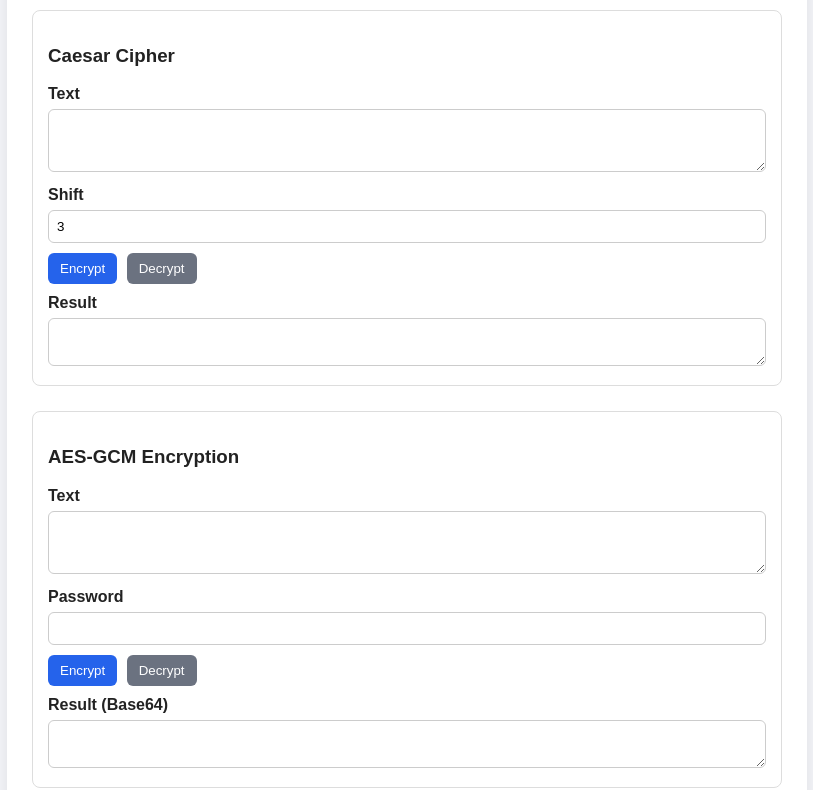
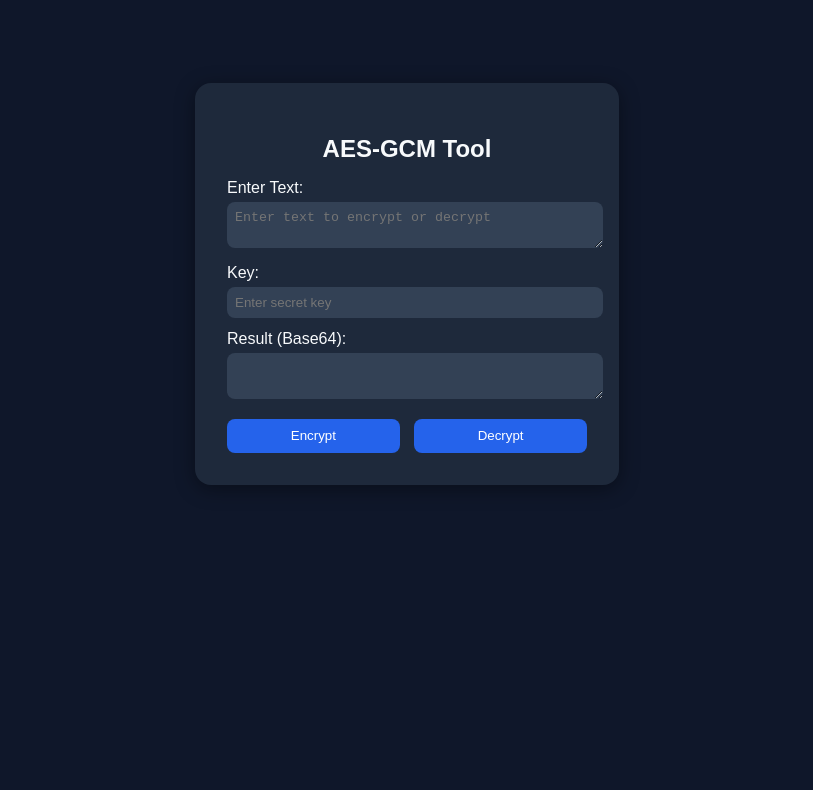
Before and after one commit to Whitedevil0237/Encryption-Decryption-, a plain HTML site: page index.html in a window 1280 px wide. Shown: the part 116-906 px from the top of the page, without its empty margins (233-1046 px from the left). After the commit the page ends 800 px from the top, so only its background shows below. Drawn offline with Linux system fonts and the light colour scheme.

Commit message:
Update index.html

```diff
--- a/index.html
+++ b/index.html
@@ -2,206 +2,161 @@
 <html lang="en">
 <head>
   <meta charset="UTF-8" />
-  <title>Encryption & Decryption Tool</title>
+  <meta name="viewport" content="width=device-width, initial-scale=1.0" />
+  <title>AES-GCM Encryption/Decryption</title>
   <style>
     body {
-      font-family: Arial, sans-serif;
-      background: #f5f6fa;
-      color: #222;
-      padding: 20px;
+      font-family: "Poppins", sans-serif;
+      background: #0f172a;
+      color: #f8fafc;
+      display: flex;
+      justify-content: center;
+      align-items: center;
+      height: 100vh;
+      margin: 0;
     }
     .container {
-      max-width: 750px;
-      margin: 0 auto;
-      background: #fff;
-      padding: 25px;
-      border-radius: 10px;
-      box-shadow: 0 4px 20px rgba(0,0,0,0.1);
+      background: #1e293b;
+      padding: 2rem;
+      border-radius: 1rem;
+      width: 360px;
+      box-shadow: 0 4px 20px rgba(0, 0, 0, 0.4);
     }
     h2 {
       text-align: center;
-    }
-    .section {
-      margin: 25px 0;
-      border: 1px solid #ddd;
-      padding: 15px;
-      border-radius: 8px;
+      margin-bottom: 1rem;
     }
     label {
       display: block;
-      margin-top: 10px;
-      font-weight: bold;
+      margin-top: 0.75rem;
     }
-    textarea, input[type="number"], input[type="password"] {
+    input, textarea {
       width: 100%;
-      padding: 8px;
-      margin-top: 6px;
-      border-radius: 6px;
-      border: 1px solid #ccc;
-      box-sizing: border-box;
+      padding: 0.5rem;
+      border-radius: 0.5rem;
+      border: none;
+      outline: none;
+      margin-top: 0.3rem;
+      background: #334155;
+      color: white;
     }
     button {
+      width: 48%;
+      margin-top: 1rem;
+      padding: 0.6rem;
+      border: none;
+      border-radius: 0.5rem;
       background: #2563eb;
       color: white;
-      border: none;
-      border-radius: 6px;
-      padding: 8px 12px;
-      margin-top: 10px;
-      margin-right: 5px;
       cursor: pointer;
+      transition: 0.3s;
     }
-    button.secondary {
-      background: #6b7280;
+    button:hover {
+      background: #1d4ed8;
+    }
+    .btn-row {
+      display: flex;
+      justify-content: space-between;
     }
   </style>
 </head>
 <body>
   <div class="container">
-    <h2>🔐 Encryption & Decryption Tool</h2>
+    <h2>AES-GCM Tool</h2>
+    <label>Enter Text:</label>
+    <textarea id="inputText" rows="2" placeholder="Enter text to encrypt or decrypt"></textarea>
 
-    <!-- Caesar Cipher -->
-    <div class="section">
-      <h3>Caesar Cipher</h3>
-      <label>Text</label>
-      <textarea id="caesarText" rows="3"></textarea>
+    <label>Key:</label>
+    <input type="text" id="keyInput" placeholder="Enter secret key" />
 
-      <label>Shift</label>
-      <input type="number" id="caesarShift" value="3" />
+    <label>Result (Base64):</label>
+    <textarea id="resultText" rows="2" readonly></textarea>
 
-      <div>
-        <button onclick="encryptCaesar()">Encrypt</button>
-        <button class="secondary" onclick="decryptCaesar()">Decrypt</button>
-      </div>
-
-      <label>Result</label>
-      <textarea id="caesarResult" readonly rows="2"></textarea>
-    </div>
-
-    <!-- AES Encryption -->
-    <div class="section">
-      <h3>AES-GCM Encryption</h3>
-      <label>Text</label>
-      <textarea id="aesText" rows="3"></textarea>
-
-      <label>Password</label>
-      <input type="password" id="aesPassword" />
-
-      <div>
-        <button onclick="encryptAES()">Encrypt</button>
-        <button class="secondary" onclick="decryptAES()">Decrypt</button>
-      </div>
-
-      <label>Result (Base64)</label>
-      <textarea id="aesResult" readonly rows="2"></textarea>
+    <div class="btn-row">
+      <button onclick="encryptText()">Encrypt</button>
+      <button onclick="decryptText()">Decrypt</button>
     </div>
   </div>
 
   <script>
-    // ---------------- CAESAR CIPHER ----------------
-    function caesarCipher(str, shift) {
-      return str.split('').map(char => {
-        if (/[a-z]/.test(char)) {
-          return String.fromCharCode((char.charCodeAt(0) - 97 + shift + 26) % 26 + 97);
-        } else if (/[A-Z]/.test(char)) {
-          return String.fromCharCode((char.charCodeAt(0) - 65 + shift + 26) % 26 + 65);
-        } else {
-          return char;
-        }
-      }).join('');
-    }
-
-    function encryptCaesar() {
-      const text = document.getElementById("caesarText").value;
-      const shift = parseInt(document.getElementById("caesarShift").value);
-      document.getElementById("caesarResult").value = caesarCipher(text, shift);
-    }
-
-    function decryptCaesar() {
-      const text = document.getElementById("caesarText").value;
-      const shift = parseInt(document.getElementById("caesarShift").value);
-      document.getElementById("caesarResult").value = caesarCipher(text, -shift);
-    }
-
-    // ---------------- AES-GCM ----------------
-    async function getKeyMaterial(password) {
+    async function getKeyFromPassword(password) {
       const enc = new TextEncoder();
-      return crypto.subtle.importKey("raw", enc.encode(password), { name: "PBKDF2" }, false, ["deriveKey"]);
-    }
-
-    async function getAESKey(password) {
-      const salt = new Uint8Array([11,22,33,44,55,66,77,88]); // fixed salt for demo
-      const keyMaterial = await getKeyMaterial(password);
-      return crypto.subtle.deriveKey(
+      const keyMaterial = await crypto.subtle.importKey(
+        "raw",
+        enc.encode(password),
+        "PBKDF2",
+        false,
+        ["deriveKey"]
+      );
+      const key = await crypto.subtle.deriveKey(
         {
           name: "PBKDF2",
-          salt: salt,
+          salt: new TextEncoder().encode("aes-gcm-salt"),
           iterations: 100000,
-          hash: "SHA-256"
+          hash: "SHA-256",
         },
         keyMaterial,
         { name: "AES-GCM", length: 256 },
-        false,
+        true,
         ["encrypt", "decrypt"]
       );
+      return key;
     }
 
-    function arrayBufferToBase64(buffer) {
-      let binary = '';
-      const bytes = new Uint8Array(buffer);
-      const len = bytes.byteLength;
-      for (let i = 0; i < len; i++) binary += String.fromCharCode(bytes[i]);
-      return btoa(binary);
+    function bufferToBase64(buf) {
+      return btoa(String.fromCharCode(...new Uint8Array(buf)));
     }
 
-    function base64ToArrayBuffer(base64) {
-      const binary = atob(base64);
-      const len = binary.length;
-      const bytes = new Uint8Array(len);
-      for (let i = 0; i < len; i++) bytes[i] = binary.charCodeAt(i);
-      return bytes.buffer;
+    function base64ToBuffer(base64) {
+      return Uint8Array.from(atob(base64), c => c.charCodeAt(0));
     }
 
-    async function encryptAES() {
-      const text = document.getElementById("aesText").value;
-      const password = document.getElementById("aesPassword").value;
-      if (!text || !password) {
-        alert("Enter both text and password!");
-        return;
-      }
+    async function encryptText() {
+      const text = document.getElementById("inputText").value;
+      const password = document.getElementById("keyInput").value;
+      if (!text || !password) return alert("Enter both text and key!");
 
+      const key = await getKeyFromPassword(password);
       const iv = crypto.getRandomValues(new Uint8Array(12));
-      const key = await getAESKey(password);
-      const encoded = new TextEncoder().encode(text);
-      const encrypted = await crypto.subtle.encrypt({ name: "AES-GCM", iv: iv }, key, encoded);
+      const enc = new TextEncoder();
+      const encoded = enc.encode(text);
 
-      const combined = new Uint8Array(iv.length + encrypted.byteLength);
+      const ciphertext = await crypto.subtle.encrypt(
+        { name: "AES-GCM", iv },
+        key,
+        encoded
+      );
+
+      const combined = new Uint8Array(iv.length + ciphertext.byteLength);
       combined.set(iv);
-      combined.set(new Uint8Array(encrypted), iv.length);
+      combined.set(new Uint8Array(ciphertext), iv.length);
 
-      const base64 = arrayBufferToBase64(combined.buffer);
-      document.getElementById("aesResult").value = base64;
+      const base64 = bufferToBase64(combined);
+      document.getElementById("resultText").value = base64;
     }
 
-    async function decryptAES() {
-      const data = document.getElementById("aesResult").value;
-      const password = document.getElementById("aesPassword").value;
-      if (!data || !password) {
-        alert("Enter both ciphertext and password!");
-        return;
-      }
+    async function decryptText() {
+      const base64 = document.getElementById("inputText").value.trim();
+      const password = document.getElementById("keyInput").value;
+      if (!base64 || !password) return alert("Enter both Base64 text and key!");
+
+      const key = await getKeyFromPassword(password);
+      const data = base64ToBuffer(base64);
+      const iv = data.slice(0, 12);
+      const ciphertext = data.slice(12);
 
       try {
-        const bytes = new Uint8Array(base64ToArrayBuffer(data));
-        const iv = bytes.slice(0, 12);
-        const ciphertext = bytes.slice(12);
-        const key = await getAESKey(password);
+        const decrypted = await crypto.subtle.decrypt(
+          { name: "AES-GCM", iv },
+          key,
+          ciphertext
+        );
 
-        const decrypted = await crypto.subtle.decrypt({ name: "AES-GCM", iv: iv }, key, ciphertext);
-        const plain = new TextDecoder().decode(decrypted);
-
-        document.getElementById("aesText").value = plain;
-      } catch (err) {
-        document.getElementById("aesText").value = "Decryption failed: wrong password or data.";
+        const dec = new TextDecoder().decode(decrypted);
+        // show decrypted message in Result field
+        document.getElementById("resultText").value = dec;
+      } catch (e) {
+        document.getElementById("resultText").value = "❌ Decryption failed: Wrong key or data!";
       }
     }
   </script>
```
